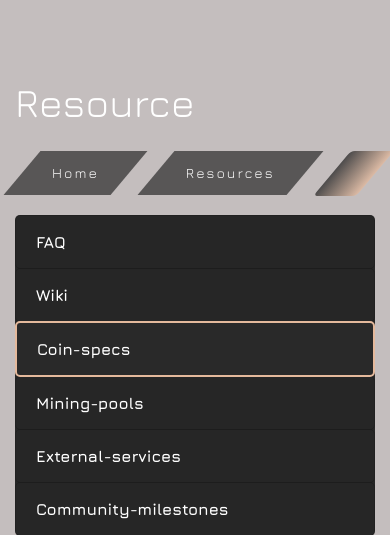
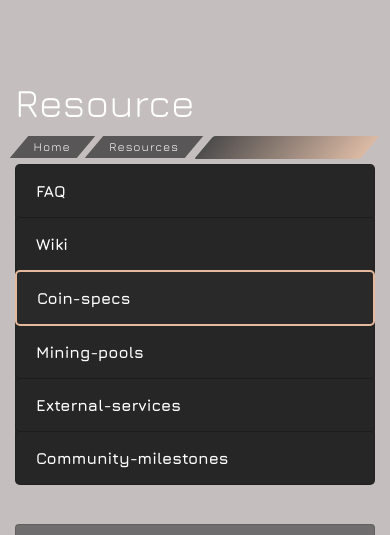
Before and after one commit to AltcoinBaggins/veles-website, a Python web app: template templates/coin-specs.html in a window 390 px wide. Shown: the top 535 px of the page. Run offline with Jinja, Linux system fonts and the light colour scheme; the template is opened without the code that fills it, so the values that code supplies are empty; some libraries are stand-ins or nearby versions.

Commit message:
Adapt new breadcrumb for mobile devices

```diff
--- a/css/custom.css
+++ b/css/custom.css
@@ -711,18 +711,15 @@ span.status-label-short {
 }
 
 @media only screen and (max-width: 361px) {	/* iPhone 5/SE, Galaxy S5 and smaller */
-	/* Rest of tooltips resised to screen width with even margins */
-	.footer-tooltip, #chain-tip-tooltip {
-	    width: unset !important;
-		right: 0px !important;
-	    left: 0px !important;
-	    margin: 0 20px 0 20px !important;
-	}
-	#connection-tooltip {
-	    margin: 0 5px 0 35px !important;
-	}
-	#chain-tip-tooltip::after {
-		right: 35px;
+	/* Widest tooltip zoomed out to ensure it fits */
+	#chain-pow-tooltip {
+		width: unset !important;
+	    margin: 0 12px 5px 10px !important;
+	    zoom: 0.9 !important;
+	}
+	#chain-pow-tooltip ul {
+	    padding-left: 20px;
+	    padding-right: 20px;
 	}
 }
 
@@ -1458,13 +1455,26 @@ body::-webkit-scrollbar-thumb:hover {
   }
 }
 
+/* Breadcrumb */
+.breadcrumb {
+	background: linear-gradient(90deg, #262626, #e4b99c);
+	transform: skew(-40deg, 0deg) scaleX(1);
+	max-width: 100%;
+	margin-top: 20px;
+	height: 45px;
+	opacity: 0.75;
+	margin: 10px;
+}
 .bread-button {
-  margin: 20px;
+  margin: 10px;
   float: left;
   position: relative;
   color: #fff;
   cursor: pointer;
   margin-left: 7px;
+}
+.bread-button.active {	/* Active button is always the last */
+	margin-right: 20px;
 }
 .bread-button .label {
   padding: 10px;
@@ -1614,17 +1624,21 @@ body::-webkit-scrollbar-thumb:hover {
 .bread-button.bread.transparent:hover .icon {
   transform: scale(1) skew(-40deg, 0deg);
 }
-#breadcrumb-1 {
-	background: linear-gradient(90deg, #262626, #e4b99c);
-	transform: skew(-40deg, 0deg) scaleX(1);
-	max-width: 100%;
-	margin-top: 20px;
-	height: 45px;
-	opacity: 0.75;
-}
-div#bread-button {
-    margin-right: 27px;
-}
+/* Zoom out breadcrumb to half for everything smaller than: iPad, iPad pro, ... */
+@media only screen and (max-width: 767px) {
+	.breadcrumb {
+		zoom: 0.5;
+	}
+	.bread-button {
+		zoom: 0.5;
+	}
+	.bread-button.bread .label {
+		font-size: 24px;
+	}
+}
+
+
+
 /* Alternative loading bar with spinner
 .pace {
   -webkit-pointer-events: none;
--- a/templates/about.html
+++ b/templates/about.html
@@ -24,7 +24,7 @@
                         </span>
                         <span class="icon2"></span>
                     </div>
-                    <ol class="breadcrumb" id="breadcrumb-1"></ol>
+                    <div class="breadcrumb"></div>
                 </div>
             </div>
 
--- a/templates/contact.html
+++ b/templates/contact.html
@@ -17,7 +17,7 @@
                          </span>
                          <span class="icon2"></span>
                      </div>
-                     <div class="bread-button bread active" id="bread-button">
+                     <div class="bread-button bread active">
                          <span class="label">Contact</span>
                          <span class="icon">
                          <span></span>
```
